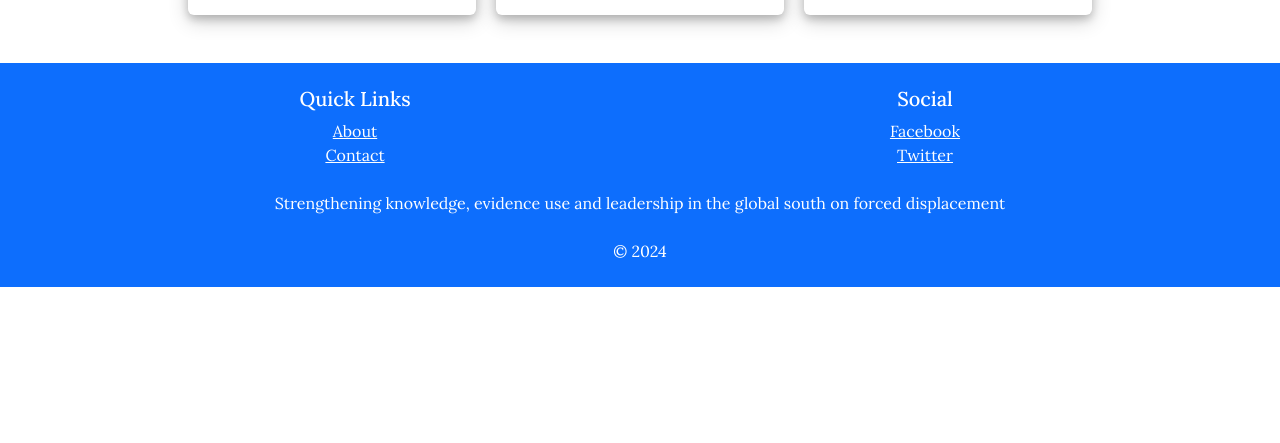
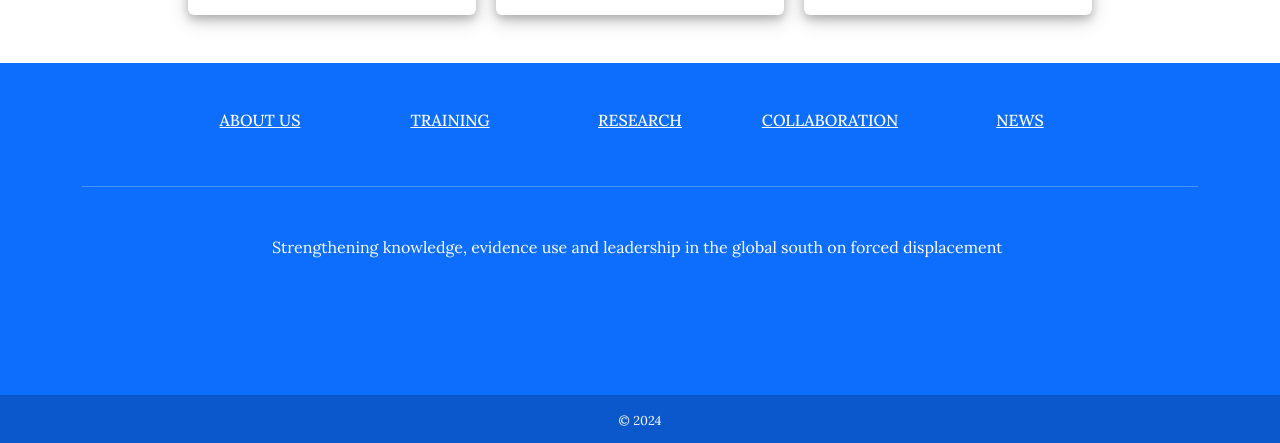
Before and after one commit to lemasani/Research-chair, a React (Vite) app: page / in a window 1280 px wide. Shown: the part 1433-1876 px from the top of the page. Before the commit the page ends 1720 px from the top, so only its background shows below. Built offline with nearby package versions, Linux system fonts and the light colour scheme.

Commit message:
Update Footer component with new design and links

```diff
--- a/src/Components/Footer.jsx
+++ b/src/Components/Footer.jsx
@@ -3,37 +3,87 @@ import { Container, Row, Col } from 'react-bootstrap';
 
 export default function Footer() {
   return (
-    <footer className="bg-primary text-white mt-5 p-4">
-      <Container>
-        <Row className='text-center'>
+    <>
 
-          <Col>
-            <h5>Quick Links</h5>
-            <ul className="list-unstyled">
-              <li><a href="/about" className="text-white">About</a></li>
-              <li><a href="/contact" className="text-white">Contact</a></li>
-              {/* Add more page links here */}
-            </ul>
-          </Col>
-          <Col>
-            <h5>Social</h5>
-            <ul className="list-unstyled">
-              <li><a href="https://facebook.com" className="text-white">Facebook</a></li>
-              <li><a href="https://twitter.com/UDSMRCFD" target='_blank' className="text-white">Twitter</a></li>
-              {/* Add more social links here */}
-            </ul>
-          </Col>
+    <footer className="bg-primary text-white text-center text-lg-start">
+    <div className="container">
 
-        </Row>
-        <Row className='text-center mt-2 mb-2'>
-        <Col>
-            <p>Strengthening knowledge, evidence use and leadership in the global south on forced displacement</p>
-          </Col>
-        </Row>
-        <Row className='text-center'>
-          <Col className="text-center">&copy; {new Date().getFullYear()}</Col>
-        </Row>
-      </Container>
-    </footer>
+    <section className="mt-5">
+      <div className="row text-center d-flex justify-content-center pt-5">
+
+        <div className="col-md-2">
+          <h6 className="text-uppercase font-weight-bold">
+            <a href="#!" className="text-white">About us</a>
+          </h6>
+        </div>
+
+        <div className="col-md-2">
+          <h6 className="text-uppercase font-weight-bold">
+            <a href="#!" className="text-white">Training</a>
+          </h6>
+        </div>
+
+        <div className="col-md-2">
+          <h6 className="text-uppercase font-weight-bold">
+            <a href="#!" className="text-white">Research</a>
+          </h6>
+        </div>
+
+        <div className="col-md-2">
+          <h6 className="text-uppercase font-weight-bold">
+            <a href="#!" className="text-white">Collaboration</a>
+          </h6>
+        </div>
+
+
+        <div className="col-md-2">
+          <h6 className="text-uppercase font-weight-bold">
+            <a href="#!" className="text-white">News</a>
+          </h6>
+        </div>
+
+      </div>
+
+    </section>
+
+
+    <hr className="my-5" />
+
+
+    <section className="mb-5">
+      <div className="row d-flex justify-content-center">
+        <div className="col-lg-8">
+          <p>
+          Strengthening knowledge, evidence use and leadership in the global south on forced displacement
+          </p>
+        </div>
+      </div>
+    </section>
+
+
+    <section className="text-center mb-5">
+      <a href="https://twitter.com/UDSMRCFD" className="text-white me-4">
+        <i className="bi bi-twitter-x"></i>
+      </a>
+    </section>
+
+  </div>
+
+  <div
+       className="text-center p-3 copyright"
+       style={
+          {
+            backgroundColor: 'rgba(0, 0, 0, 0.2)',
+            color: 'white',
+            fontSize: '0.8rem'
+          }
+
+       }
+       >
+    &copy; {new Date().getFullYear()}
+
+  </div>
+  </footer>
+  </>
   );
 }
```
